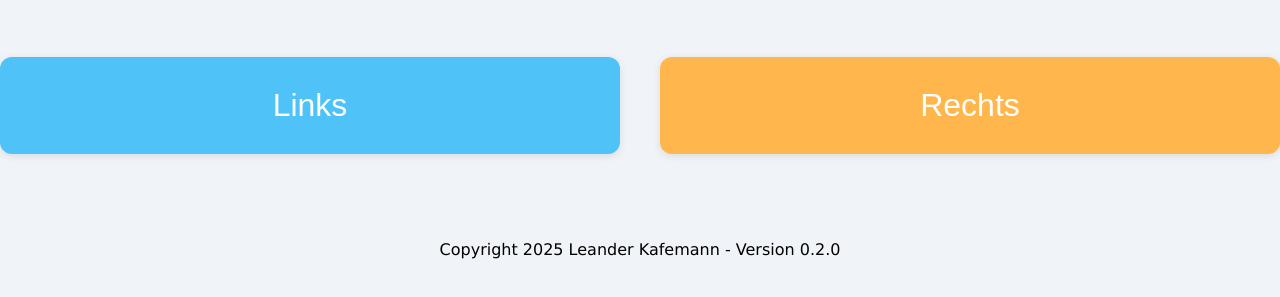
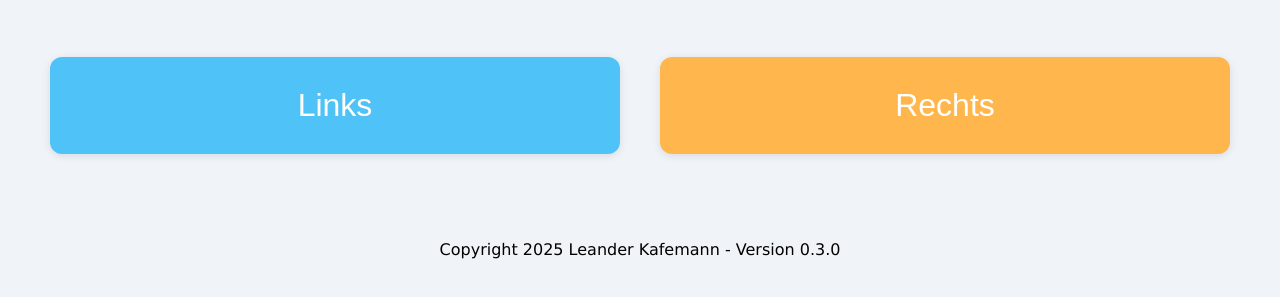
Before and after one commit to LeanderKafemann/RightLeftAssistant, a plain HTML site: page index.html in a window 1280 px wide. Shown: the part 81-378 px from the top of the page. Drawn offline with Linux system fonts and the light colour scheme.

Commit message:
style improvements

```diff
--- a/index.html
+++ b/index.html
@@ -20,7 +20,7 @@
         </div>
         <div id="info" class="info-text"></div>
         <p>
-            Copyright 2025 Leander Kafemann - Version 0.2.0
+            Copyright 2025 Leander Kafemann - Version 0.3.0
         </p>
     </body>
 </html>
--- a/style.css
+++ b/style.css
@@ -41,11 +41,13 @@ h1 {
 .left {
     background: #4fc3f7;
     color: #fff;
+    margin-left: 50px;
 }
 
 .right {
     background: #ffb74d;
     color: #fff;
+    margin-right: 50px;
 }
 
 .info-text {
```
